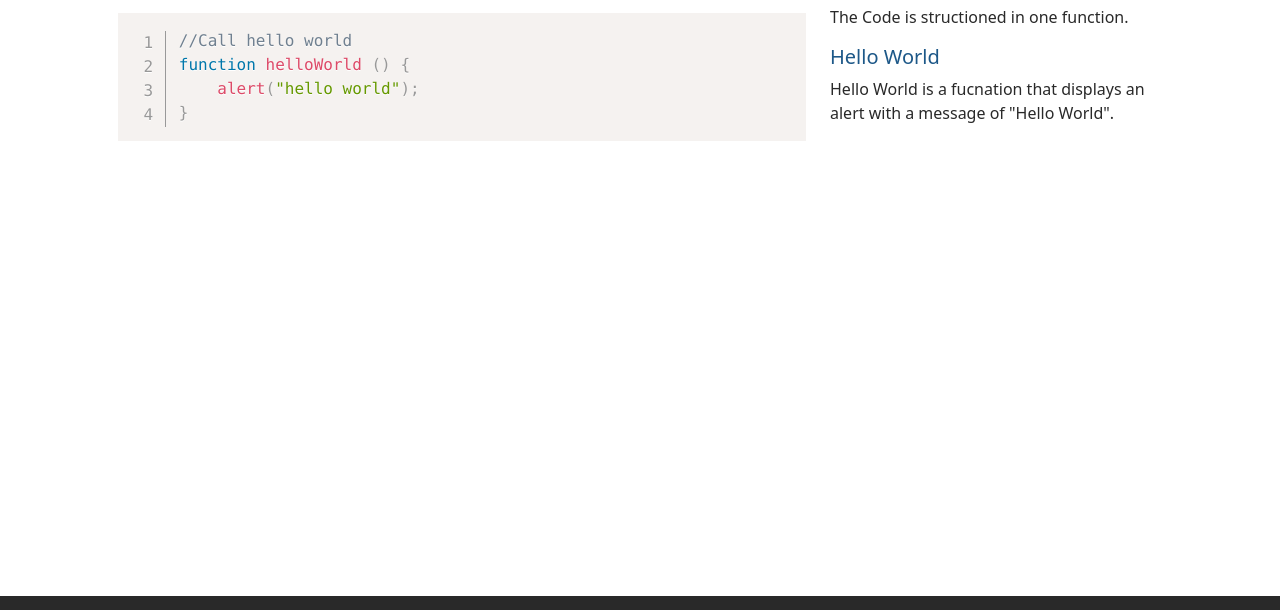
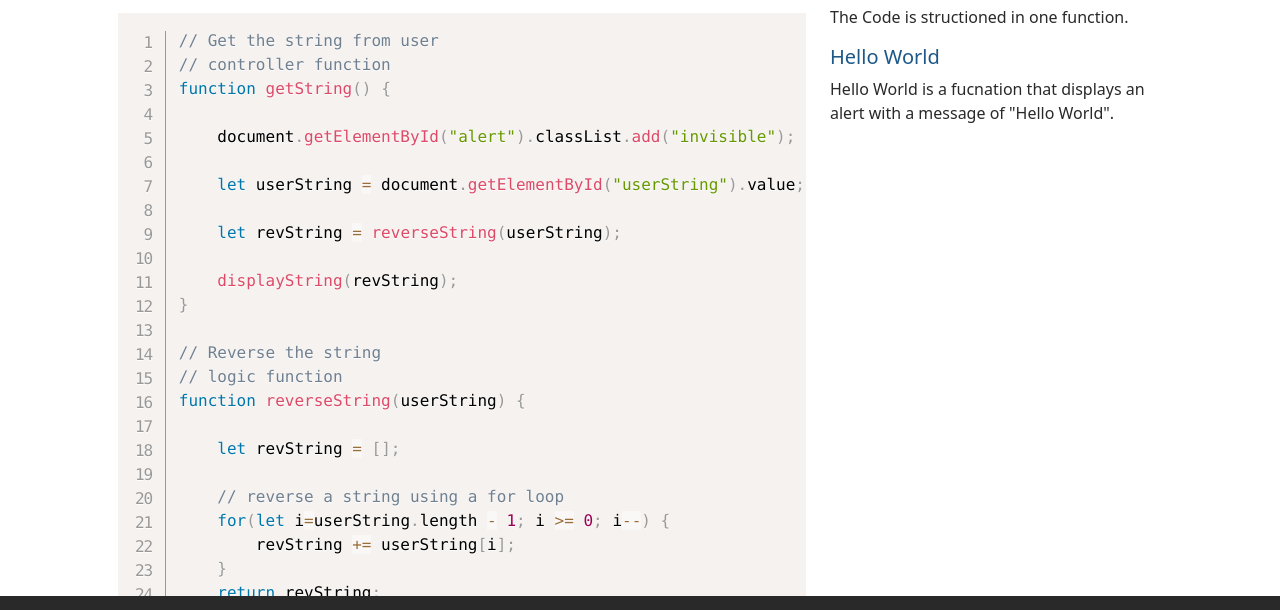
Before and after one commit to edkim3/ReverseString, a plain HTML site: page code.html in a window 1280 px wide. Shown: the part 138-748 px from the top of the page. Drawn offline with nearby package versions, Linux system fonts and the light colour scheme.

Commit message:
Updated code html
Copy and pasted the js code into the code html

```diff
--- a/code.html
+++ b/code.html
@@ -57,9 +57,42 @@
                 <div class="row row-cols-1 row-cols-lg-2">
                     <div class="col-lg-8">
                         <pre class="line-numbers"><code class="language-javascript">
-                            //Call hello world
-                            function helloWorld () {
-                                alert("hello world");
+                            // Get the string from user
+                            // controller function
+                            function getString() {
+
+                                document.getElementById("alert").classList.add("invisible");
+
+                                let userString = document.getElementById("userString").value;
+
+                                let revString = reverseString(userString);
+
+                                displayString(revString);
+                            }
+
+                            // Reverse the string
+                            // logic function
+                            function reverseString(userString) {
+
+                                let revString = [];
+
+                                // reverse a string using a for loop
+                                for(let i=userString.length - 1; i >= 0; i--) {
+                                    revString += userString[i];
+                                }
+                                return revString;
+                            }
+
+
+                            // Display the reversed string to the user
+                            // view function
+                            function displayString(revString) {
+
+                                // write to the page
+                                document.getElementById("msg").innerHTML = `Your string reversed is ${revString}`;
+
+                                // show the alert box
+                                document.getElementById("alert").classList.remove("invisible");
                             }
                         </code>
                     </pre>
--- a/js/site.js
+++ b/js/site.js
@@ -34,5 +34,4 @@ function displayString(revString) {
 
     // show the alert box
     document.getElementById("alert").classList.remove("invisible");
-
 }
```
